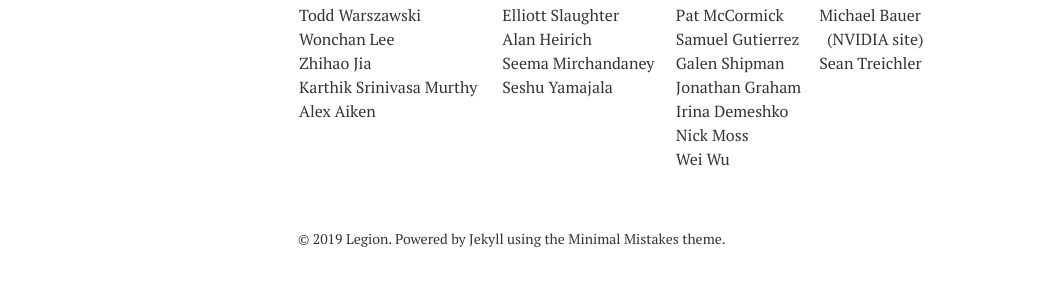
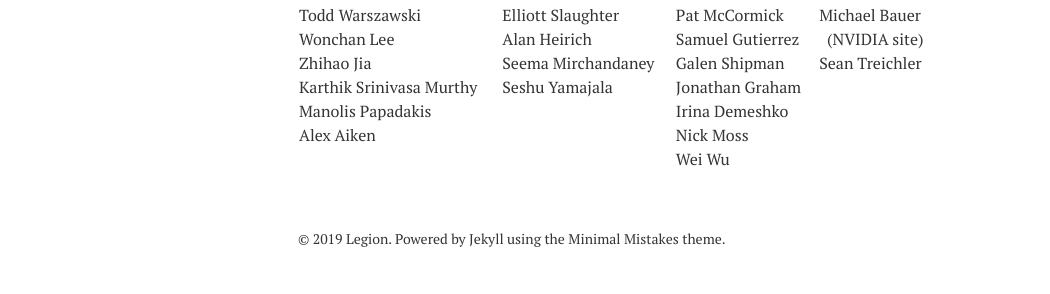
Before and after one commit to apryakhin/legion.stanford.edu, a Jekyll site: the page built from index.md, in a window 1280 px wide. Shown: the part 987-1281 px from the top of the page, without its empty margins (22-1072 px from the left). Built offline with Jekyll 4.4.1, drawn with Linux system fonts in a browser that asks for light colours; nearby versions of some CDN libraries.

Commit message:
Update contributor list.

```diff
--- a/index.md
+++ b/index.md
@@ -88,13 +88,13 @@ OLCF, NERSC, and the Swiss National Supercomputing Centre (CSCS).
 </tr>
 
 <tr>
-<td><a href="http://theory.stanford.edu/~aiken">Alex Aiken</a></td>
+<td><a href="http://manopapad.com/">Manolis Papadakis</a></td>
 <td>  </td>
 <td>Irina Demeshko</td>
 </tr>
 
 <tr>
-<td></td>
+<td><a href="http://theory.stanford.edu/~aiken">Alex Aiken</a></td>
 <td>  </td>
 <td>Nick Moss</td>
 </tr>
```
